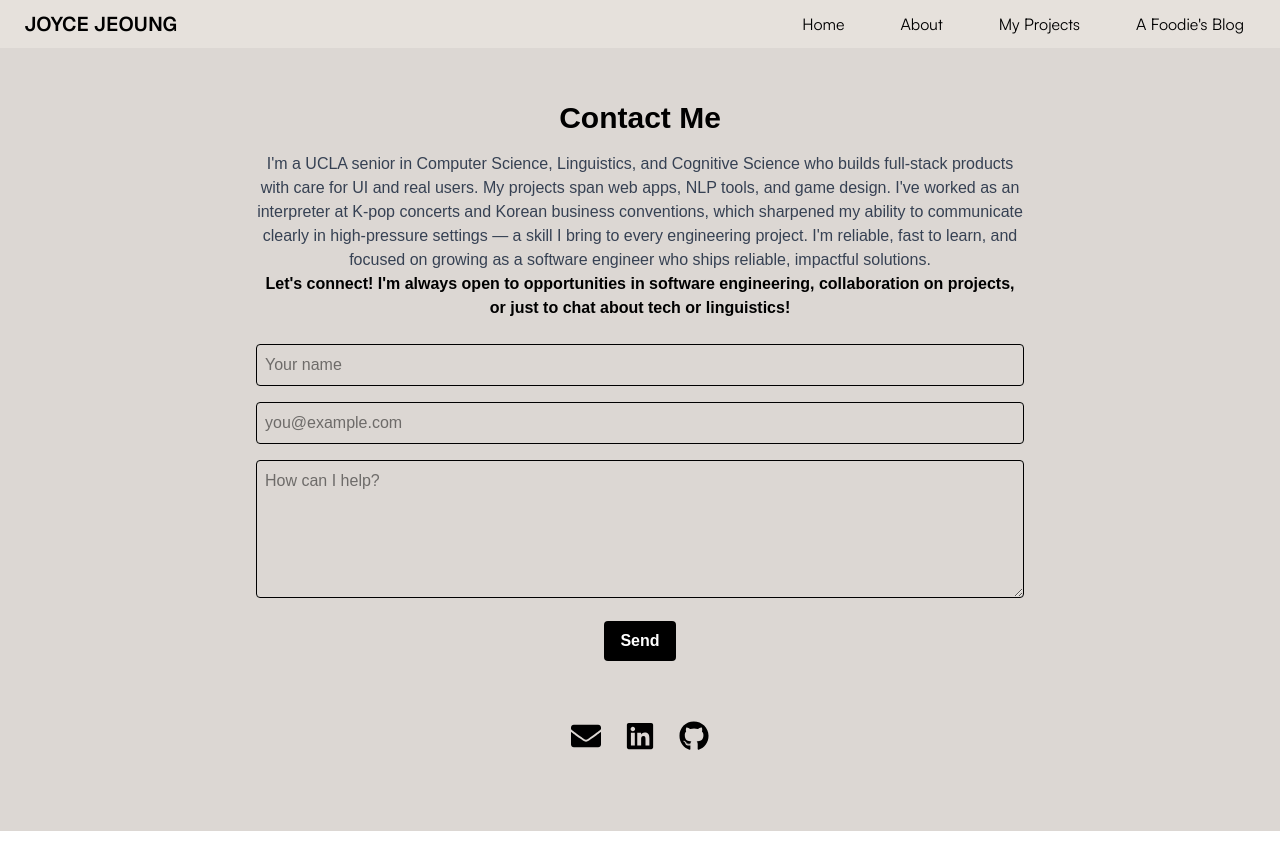
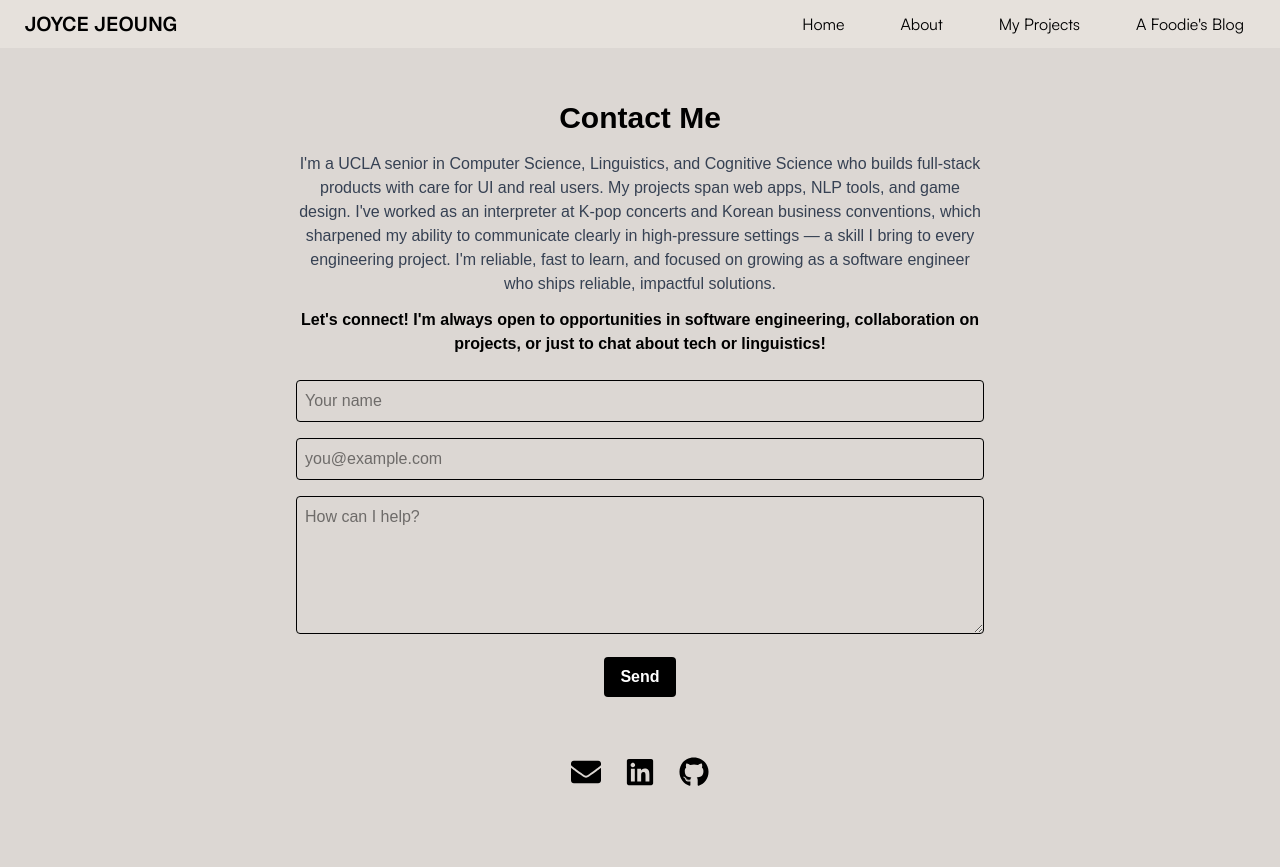
Before and after one commit to 1004yeeun/personal-portfolio, a Next.js app: page /contact in a window 1280 px wide. Before the commit the page ends 831 px from the top, so only its background shows below. Built offline with nearby package versions, Linux system fonts and the light colour scheme.

Commit message:
Fix some spacing in contacts page

```diff
--- a/src/app/contact/page.js
+++ b/src/app/contact/page.js
@@ -54,12 +54,12 @@ export default function ContactPage() {
         <main className="flex min-h-screen flex-col bg-[#DCD7D3]">
             <NavBar />
 
-            <section className="max-w-3xl mx-auto py-12 pt-30 md:pt-25 text-center">
+            <section className="max-w-3xl mx-auto py-12 pt-30 md:pt-25 text-center pl-10 pr-10">
                 <h1 className="text-3xl font-bold mb-4 text-black">Contact Me</h1>
                 <p className="text-gray-700">
                     I&apos;m a UCLA senior in Computer Science, Linguistics, and Cognitive Science who builds full-stack products with care for UI and real users. My projects span web apps, NLP tools, and game design. I&apos;ve worked as an interpreter at K-pop concerts and Korean business conventions, which sharpened my ability to communicate clearly in high-pressure settings — a skill I bring to every engineering project. I&apos;m reliable, fast to learn, and focused on growing as a software engineer who ships reliable, impactful solutions.
                 </p>
-                <h2 className="text-black mb-6 font-extrabold">
+                <h2 className="text-black mb-6 font-extrabold pt-3">
                     Let&apos;s connect! I&apos;m always open to opportunities in software engineering, collaboration on projects, or just to chat about tech or linguistics!
                 </h2>
 
```
